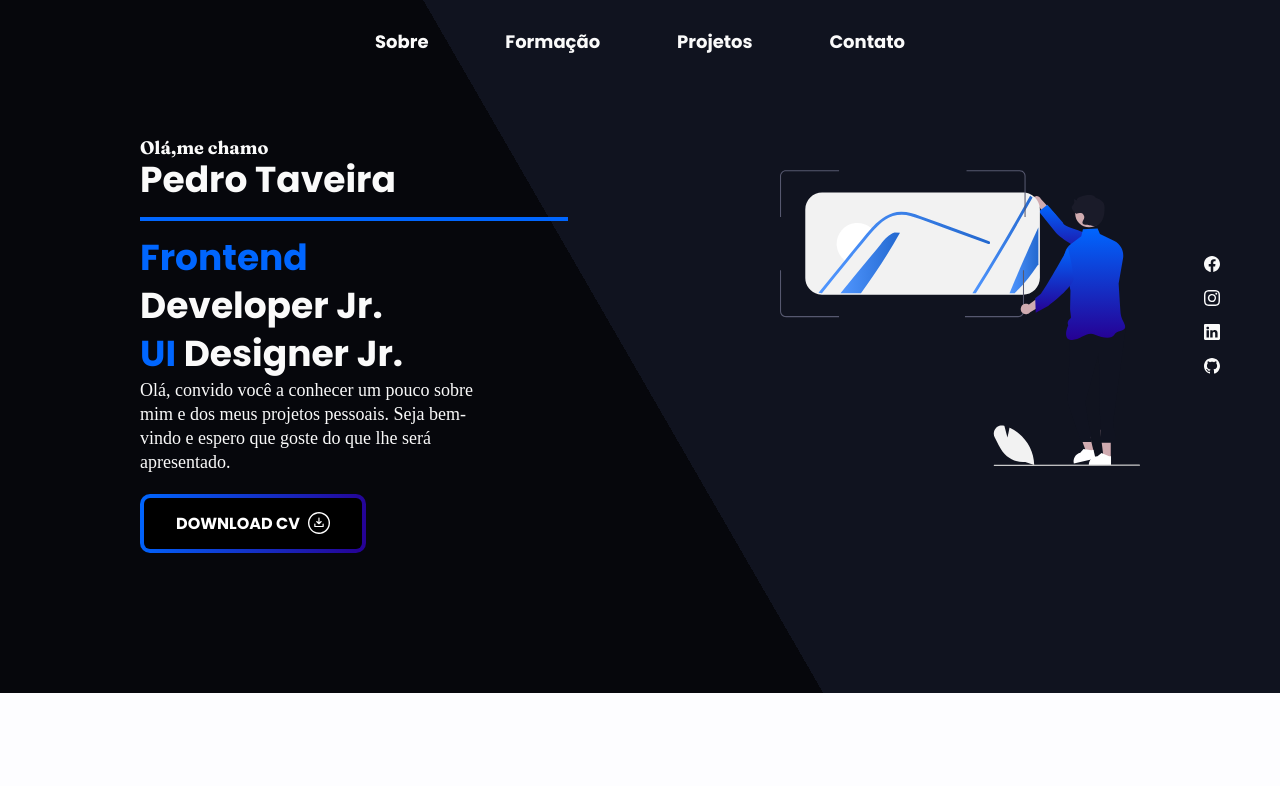
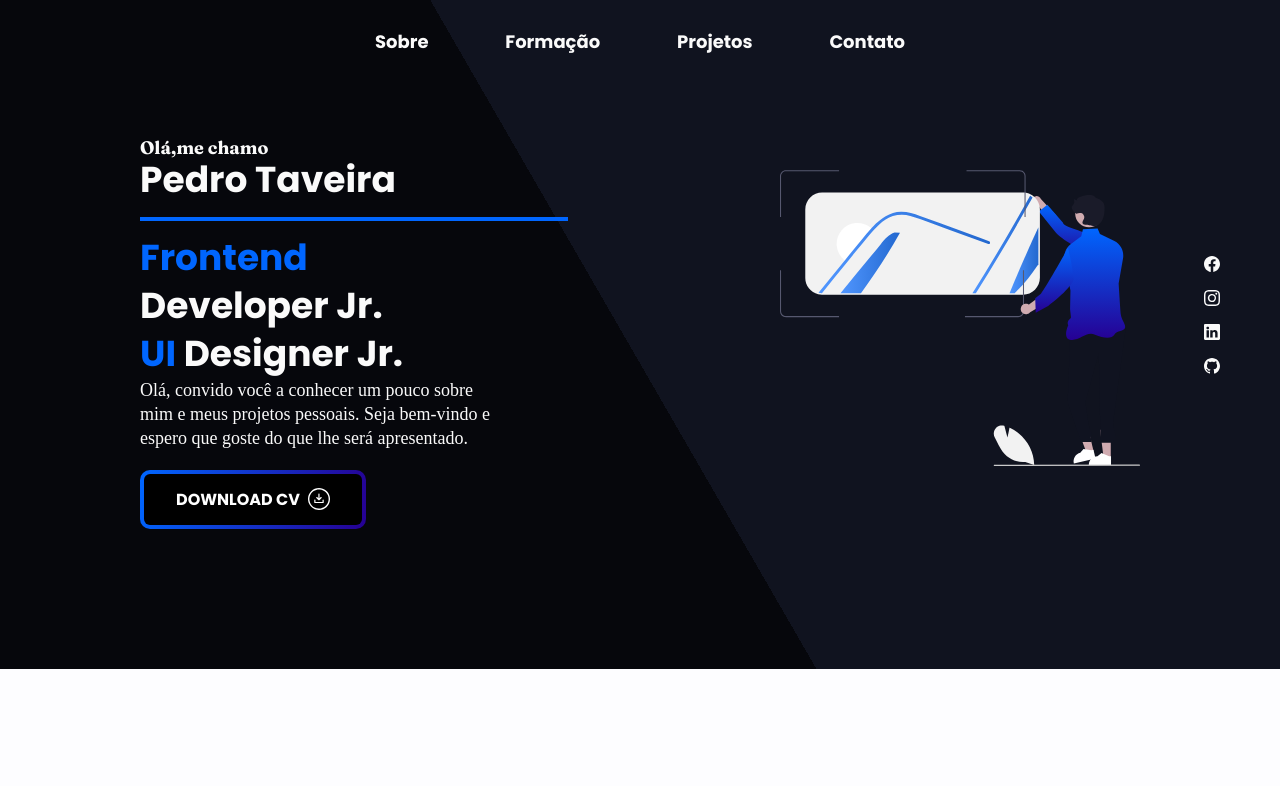
Before and after one commit to PedroTaveira10/portfolio, a React (Create React App) app: page / in a window 1280 px wide. Shown: the top 786 px of the page. Built offline with nearby package versions, Linux system fonts and the light colour scheme; a web font is replaced by a local one.

Commit message:
edição no texto

```diff
--- a/src/Componentes/Home/index.js
+++ b/src/Componentes/Home/index.js
@@ -29,9 +29,9 @@ export default function Home() {
               <span>UI</span> Designer Jr.
             </h2>
             <p className="invit">
-              Olá, convido você a conhecer um pouco sobre mim e dos meus
-              projetos pessoais. Seja bem-vindo e espero que goste do que lhe
-              será apresentado.
+              Olá, convido você a conhecer um pouco sobre mim e meus projetos
+              pessoais. Seja bem-vindo e espero que goste do que lhe será
+              apresentado.
             </p>
             <Button>
               <a href="/" download>
```
